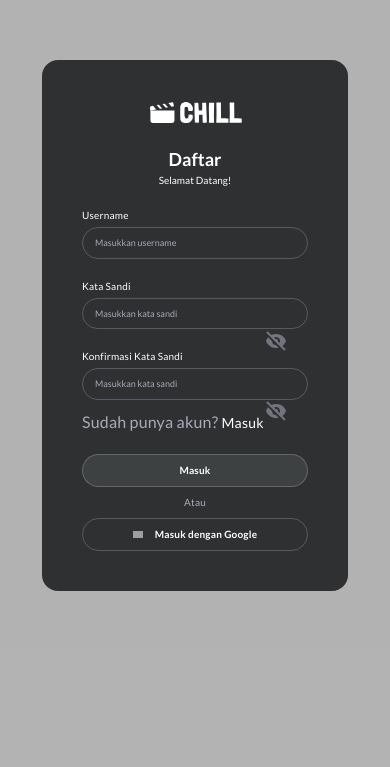
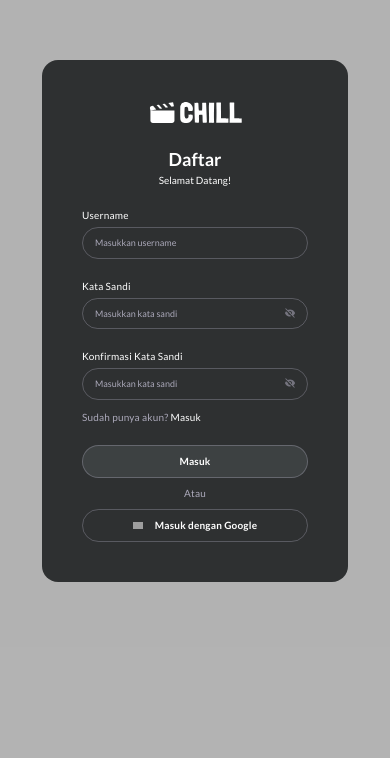
Before and after one commit to rizqyazhar/chillStreaming-missionFe1B, a React (Vite) app: page /register in a window 390 px wide. Shown: the part 116-883 px from the top of the page. Built offline with nearby package versions, Linux system fonts and the light colour scheme; grey boxes are pictures that could not be loaded.

Commit message:
give responsive to register page

```diff
--- a/src/components/fragments/RegisterForm.jsx
+++ b/src/components/fragments/RegisterForm.jsx
@@ -21,7 +21,7 @@ const RegisterForm = () => {
             labelText="Kata Sandi"
         >
             <BiSolidHide
-                className="absolute top-[50px] right-5 text-2xl text-light-disabled cursor-pointer"
+                className="absolute top-7 md:top-[50px] right-3 md:right-5 text-xs md:text-2xl text-light-disabled cursor-pointer"
             />
         </CompleteInput>
         <CompleteInput
@@ -32,10 +32,10 @@ const RegisterForm = () => {
             labelText="Konfirmasi Kata Sandi"
         >
             <BiSolidHide
-                className="absolute top-[50px] right-5 text-2xl text-light-disabled cursor-pointer"
+                className="absolute top-7 md:top-[50px] right-3 md:right-5 text-xs md:text-2xl text-light-disabled cursor-pointer"
             />
             <div className="w-full flex justify-between font-lato mt-1.5">
-                <p className="text-light-secondary text-base tracking-[.2px] cursor-default">Sudah punya akun? <a className="text-white text-sm cursor-pointer">Masuk</a></p>
+                <p className="text-light-secondary text-[10px] md:text-base tracking-[.2px] cursor-default">Sudah punya akun? <a className="text-white text-[10px] md:text-sm cursor-pointer">Masuk</a></p>
             </div>
         </CompleteInput>
         <CompleteButtonForm pathLink="/home" />
```
